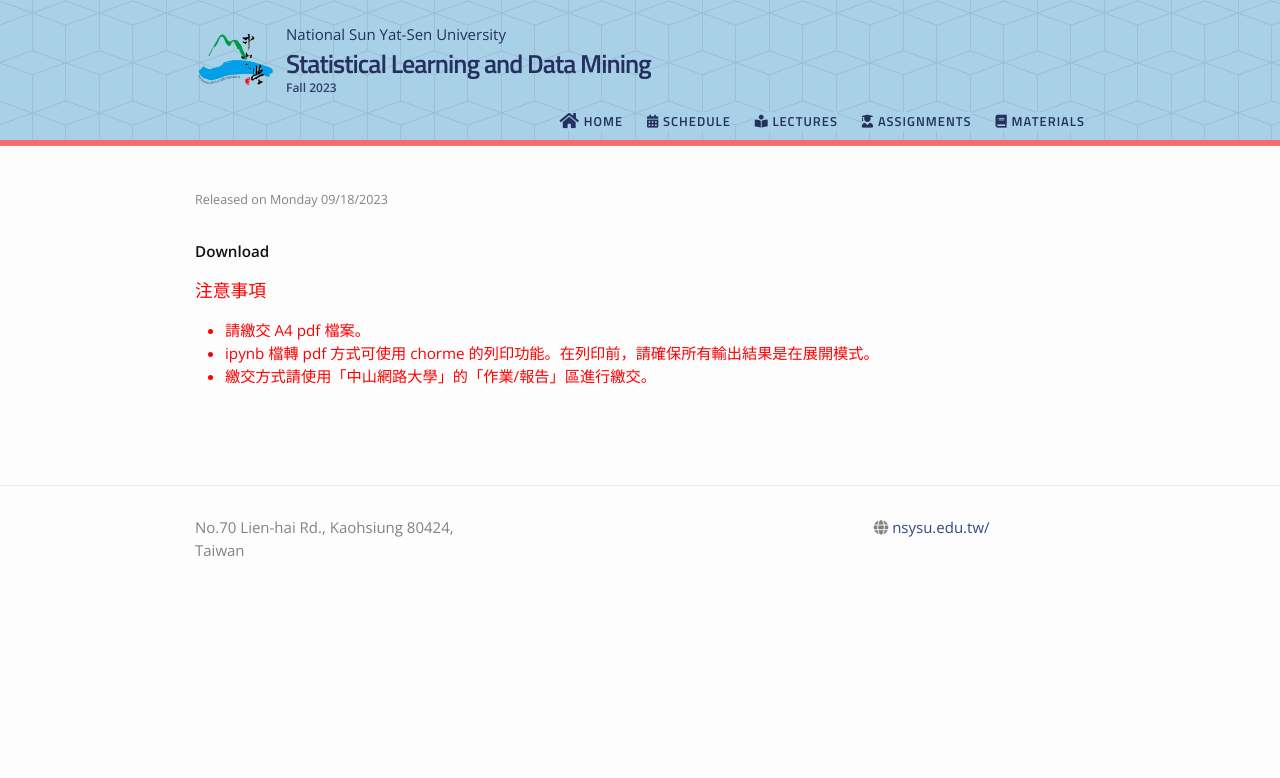
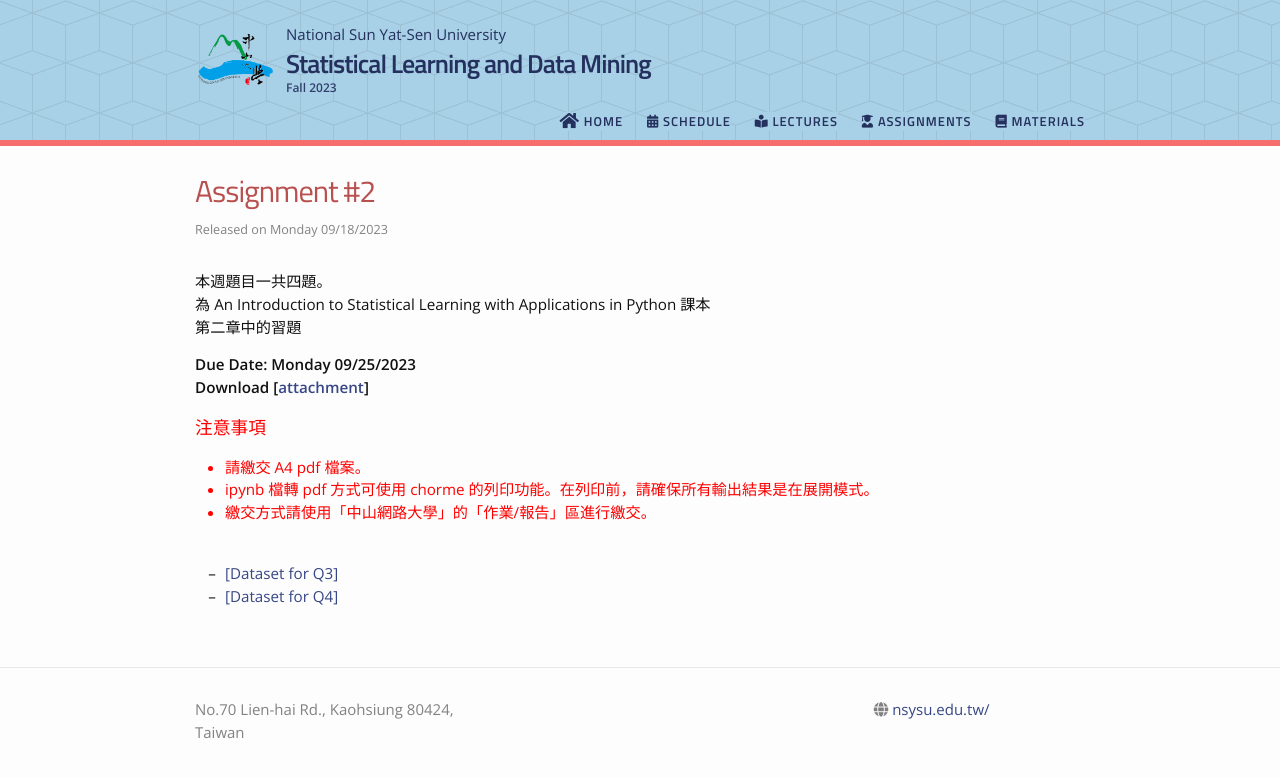
Before and after one commit to phonchi/nsysu-math524-2023, a Jekyll site: the page built from _assignments/02_assignment2.md, in a window 1280 px wide. Shown: the top 778 px of the page. Built offline with Jekyll 4.4.1, drawn with Linux system fonts in a browser that asks for light colours; nearby versions of some CDN libraries.

Commit message:
Update 02_assignment2.md

```diff
--- a/_assignments/02_assignment2.md
+++ b/_assignments/02_assignment2.md
@@ -9,5 +9,7 @@
     description: 'Assignment #2 due'
 description: '本週題目一共四題。<br>
 為 An Introduction to Statistical Learning with Applications in Python 課本<br>
-第二章中的習題
+第二章中的習題'
 ---
+- [[Dataset for Q3]](https://drive.google.com/file/d/16isUxNi1HJDwbJQzh9LmpDaUsItZa961/view?usp=sharing)
+- [[Dataset for Q4]](https://drive.google.com/file/d/16gN0qOolvY3lpzvpW2FQwBGFe2mPYzW2/view?usp=sharing)
```
